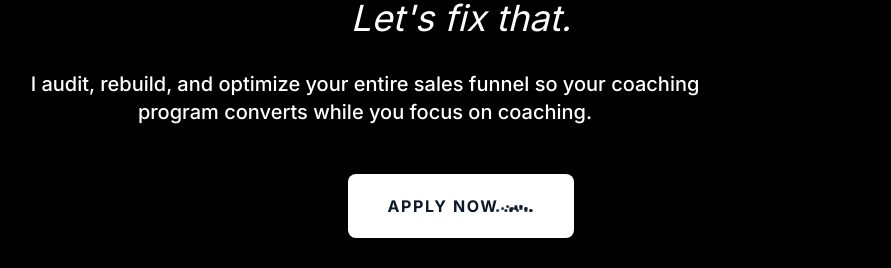
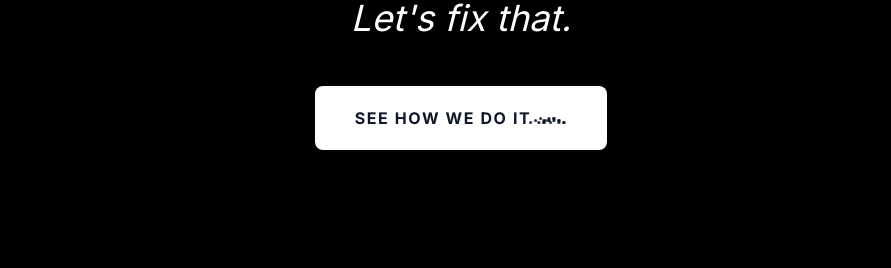
Before and after one commit to S3277/327-GA, a React (Vite) app: page / in a window 1280 px wide. Shown: the part 298-566 px from the top of the page, without its empty margins (179-1070 px from the left). Built offline with nearby package versions, Linux system fonts and the light colour scheme.

Commit message:
Update button text, remove paragraph

```diff
--- a/src/components/Onboarding.tsx
+++ b/src/components/Onboarding.tsx
@@ -58,11 +58,8 @@ export function Onboarding({ onComplete }: OnboardingProps) {
           <h1 className="text-6xl md:text-8xl font-black text-white mb-2 uppercase tracking-tight">
             YOUR FUNNEL IS <span className="italic">LEAKING</span> MONEY
           </h1>
-          <p className="text-3xl md:text-4xl text-white mb-8 italic">
+          <p className="text-3xl md:text-4xl text-white mb-12 italic">
             Let's fix that.
-          </p>
-          <p className="text-lg md:text-xl text-white mb-12 max-w-2xl font-medium">
-            I audit, rebuild, and optimize your entire sales funnel so your coaching program converts while you focus on coaching.
           </p>
         </motion.div>
 
@@ -72,7 +69,7 @@ export function Onboarding({ onComplete }: OnboardingProps) {
           transition={{ delay: 0.6, duration: 0.8 }}
           onClick={onComplete}
         >
-          <Button05 text="APPLY NOW" href="#" />
+          <Button05 text="SEE HOW WE DO IT" href="#" />
         </motion.div>
       </div>
 
```
